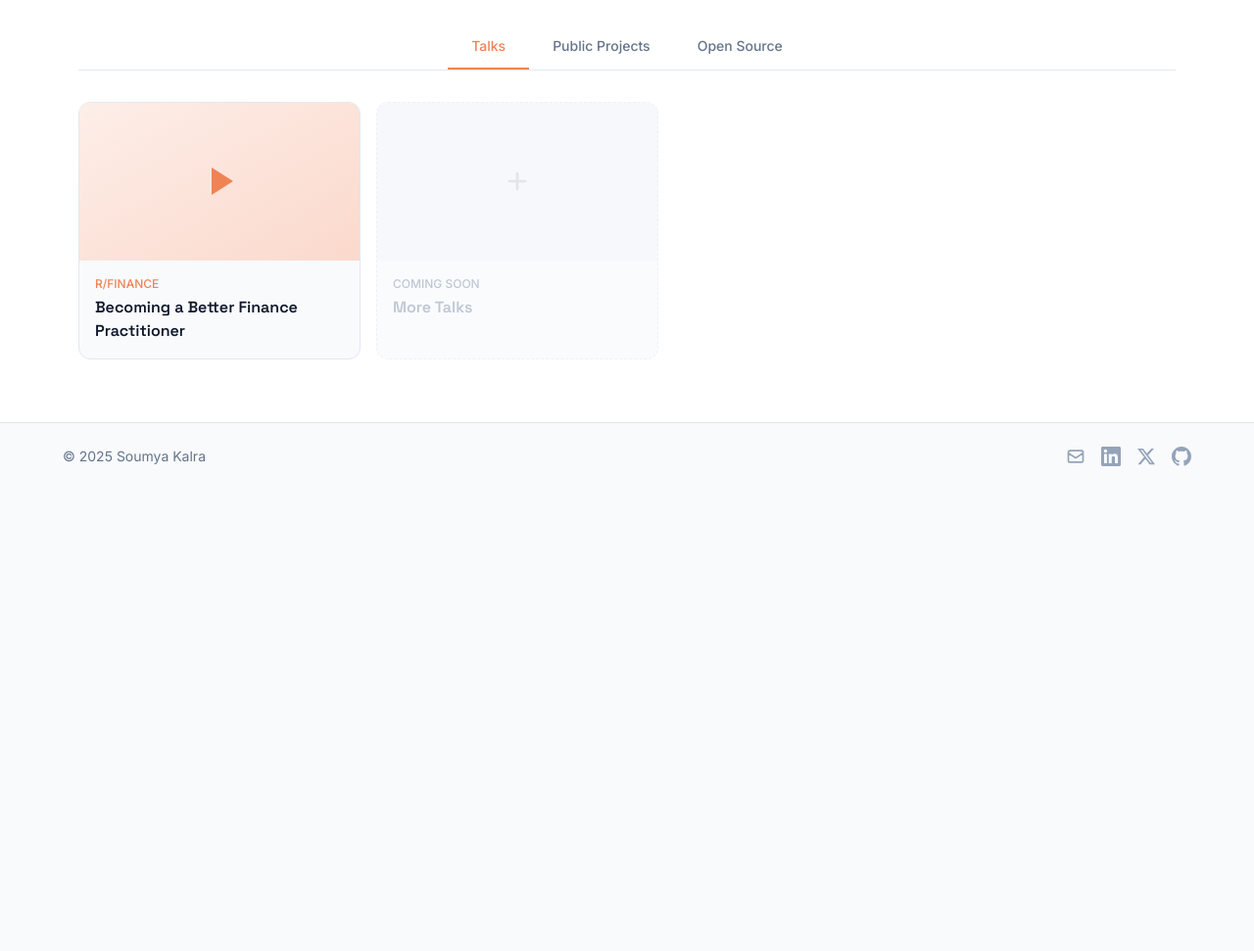
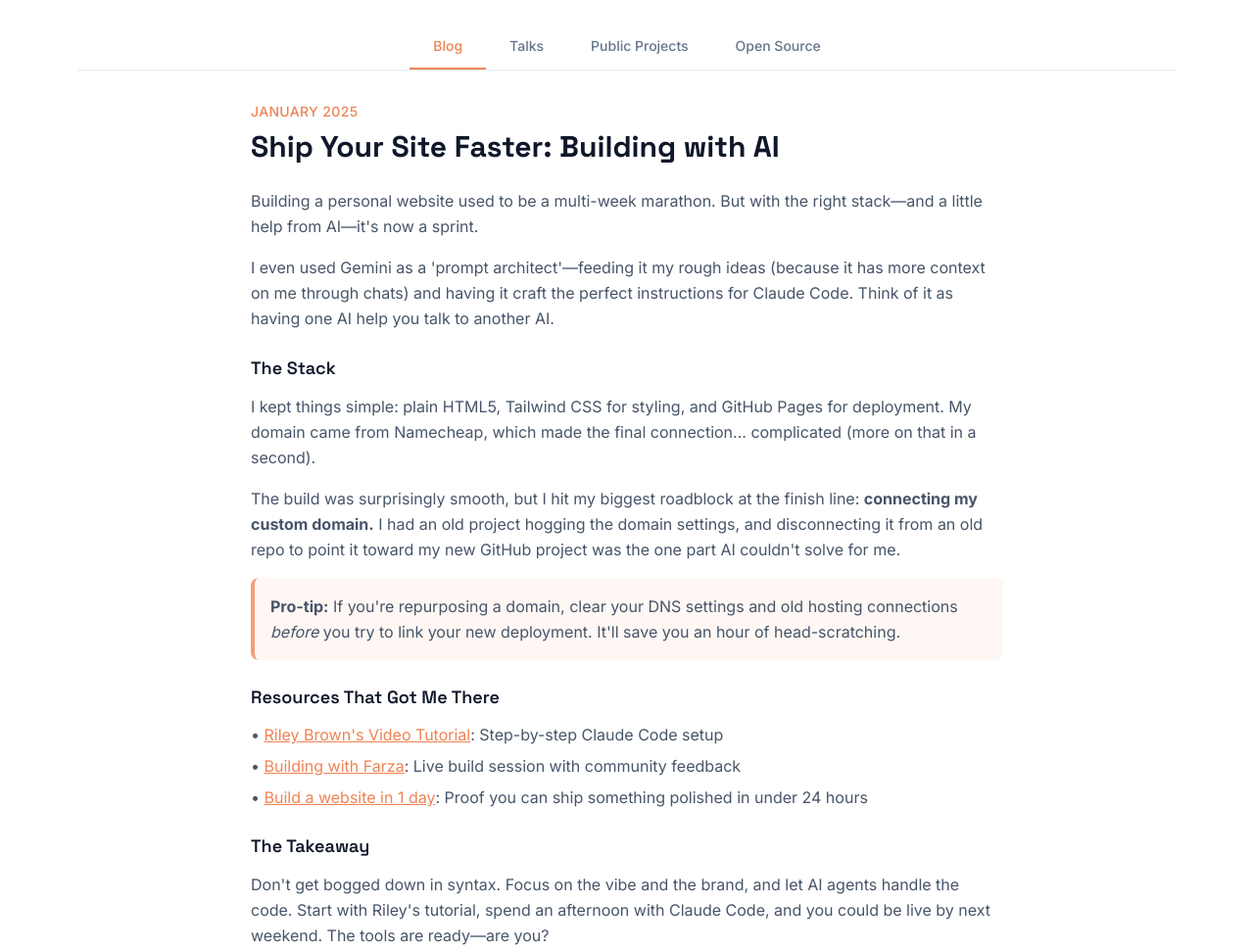
Before and after one commit to soumyakalrasf-rgb/portfolio-site, a plain HTML site: page index.html in a window 1280 px wide. Shown: the part 760-1731 px from the top of the page at 98% size. Before the commit the page ends 1260 px from the top, so only its background shows below. Drawn offline with nearby package versions, Linux system fonts and the light colour scheme.

Commit message:
added first blog post

```diff
--- a/index.html
+++ b/index.html
@@ -102,7 +102,10 @@
         <div class="max-w-6xl mx-auto px-4">
             <!-- Tab Navigation -->
             <div class="flex justify-center mb-8 border-b border-slate-200">
-                <button class="tab-btn active px-6 py-3 text-sm font-medium border-b-2 border-transparent transition-colors" data-tab="talks">
+                <button class="tab-btn active px-6 py-3 text-sm font-medium border-b-2 border-transparent transition-colors" data-tab="blog">
+                    Blog
+                </button>
+                <button class="tab-btn px-6 py-3 text-sm font-medium border-b-2 border-transparent text-slate-500 hover:text-slate-700 transition-colors" data-tab="talks">
                     Talks
                 </button>
                 <button class="tab-btn px-6 py-3 text-sm font-medium border-b-2 border-transparent text-slate-500 hover:text-slate-700 transition-colors" data-tab="projects">
@@ -113,8 +116,46 @@
                 </button>
             </div>
 
+            <!-- Tab: Blog -->
+            <div id="blog" class="tab-content active">
+                <article class="max-w-3xl mx-auto">
+                    <header class="mb-6">
+                        <p class="text-accent-500 text-sm font-medium uppercase tracking-wide mb-2">January 2025</p>
+                        <h2 class="font-display text-2xl md:text-3xl font-bold text-slate-900">Ship Your Site Faster: Building with AI</h2>
+                    </header>
+                    <div class="prose prose-slate max-w-none">
+                        <p class="text-slate-600 leading-relaxed mb-4">
+                            Building a personal website used to be a multi-week marathon. But with the right stack—and a little help from AI—it's now a sprint.
+                        </p>
+                        <p class="text-slate-600 leading-relaxed mb-4">
+                            I even used Gemini as a 'prompt architect'—feeding it my rough ideas (because it has more context on me through chats) and having it craft the perfect instructions for Claude Code. Think of it as having one AI help you talk to another AI.
+                        </p>
+                        <h3 class="font-display text-lg font-semibold text-slate-900 mt-6 mb-3">The Stack</h3>
+                        <p class="text-slate-600 leading-relaxed mb-4">
+                            I kept things simple: plain HTML5, Tailwind CSS for styling, and GitHub Pages for deployment. My domain came from Namecheap, which made the final connection... complicated (more on that in a second).
+                        </p>
+                        <p class="text-slate-600 leading-relaxed mb-4">
+                            The build was surprisingly smooth, but I hit my biggest roadblock at the finish line: <strong>connecting my custom domain.</strong> I had an old project hogging the domain settings, and disconnecting it from an old repo to point it toward my new GitHub project was the one part AI couldn't solve for me.
+                        </p>
+                        <p class="text-slate-600 leading-relaxed mb-4 bg-accent-50 p-4 rounded-lg border-l-4 border-accent-400">
+                            <strong>Pro-tip:</strong> If you're repurposing a domain, clear your DNS settings and old hosting connections <em>before</em> you try to link your new deployment. It'll save you an hour of head-scratching.
+                        </p>
+                        <h3 class="font-display text-lg font-semibold text-slate-900 mt-6 mb-3">Resources That Got Me There</h3>
+                        <ul class="text-slate-600 space-y-2 mb-4">
+                            <li>• <a href="https://www.youtube.com/watch?v=SKBDC3QugZw" target="_blank" class="text-accent-500 hover:text-accent-600 underline">Riley Brown's Video Tutorial</a>: Step-by-step Claude Code setup</li>
+                            <li>• <a href="https://x.com/FarzaTV" target="_blank" class="text-accent-500 hover:text-accent-600 underline">Building with Farza</a>: Live build session with community feedback</li>
+                            <li>• <a href="https://medium.com/@wuzezhen33/i-built-a-fancy-personal-website-in-a-day-using-claude-code-e548e5653ef2" target="_blank" class="text-accent-500 hover:text-accent-600 underline">Build a website in 1 day</a>: Proof you can ship something polished in under 24 hours</li>
+                        </ul>
+                        <h3 class="font-display text-lg font-semibold text-slate-900 mt-6 mb-3">The Takeaway</h3>
+                        <p class="text-slate-600 leading-relaxed">
+                            Don't get bogged down in syntax. Focus on the vibe and the brand, and let AI agents handle the code. Start with Riley's tutorial, spend an afternoon with Claude Code, and you could be live by next weekend. The tools are ready—are you?
+                        </p>
+                    </div>
+                </article>
+            </div>
+
             <!-- Tab: Talks (Horizontal Carousel) -->
-            <div id="talks" class="tab-content active">
+            <div id="talks" class="tab-content">
                 <div class="carousel flex gap-4 overflow-x-auto pb-4 snap-x snap-mandatory">
                     <a href="https://www.youtube.com/watch?v=s5WeEVCi8VI" target="_blank" class="snap-start flex-shrink-0 w-72 bg-slate-50 rounded-xl border border-slate-200 overflow-hidden hover:shadow-md transition-shadow group">
                         <div class="aspect-video bg-gradient-to-br from-accent-100 to-accent-200 flex items-center justify-center">
```
